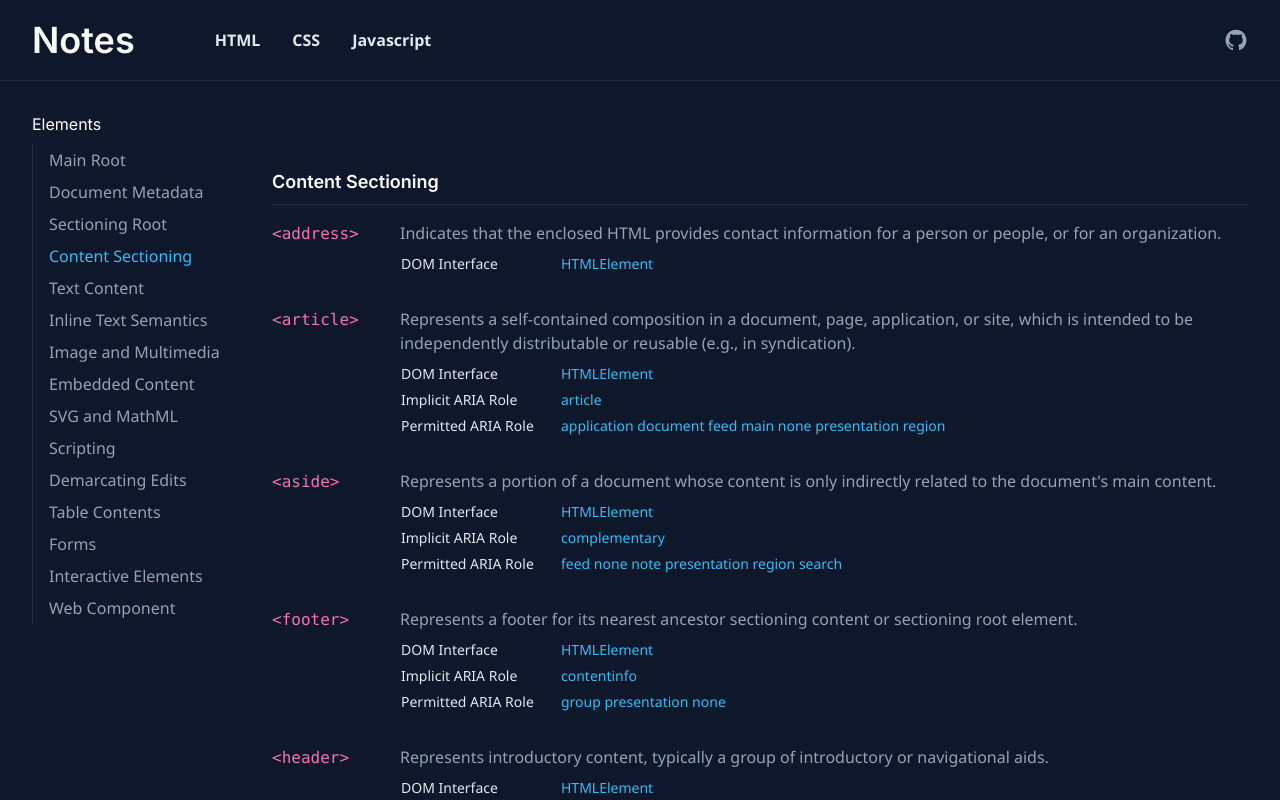
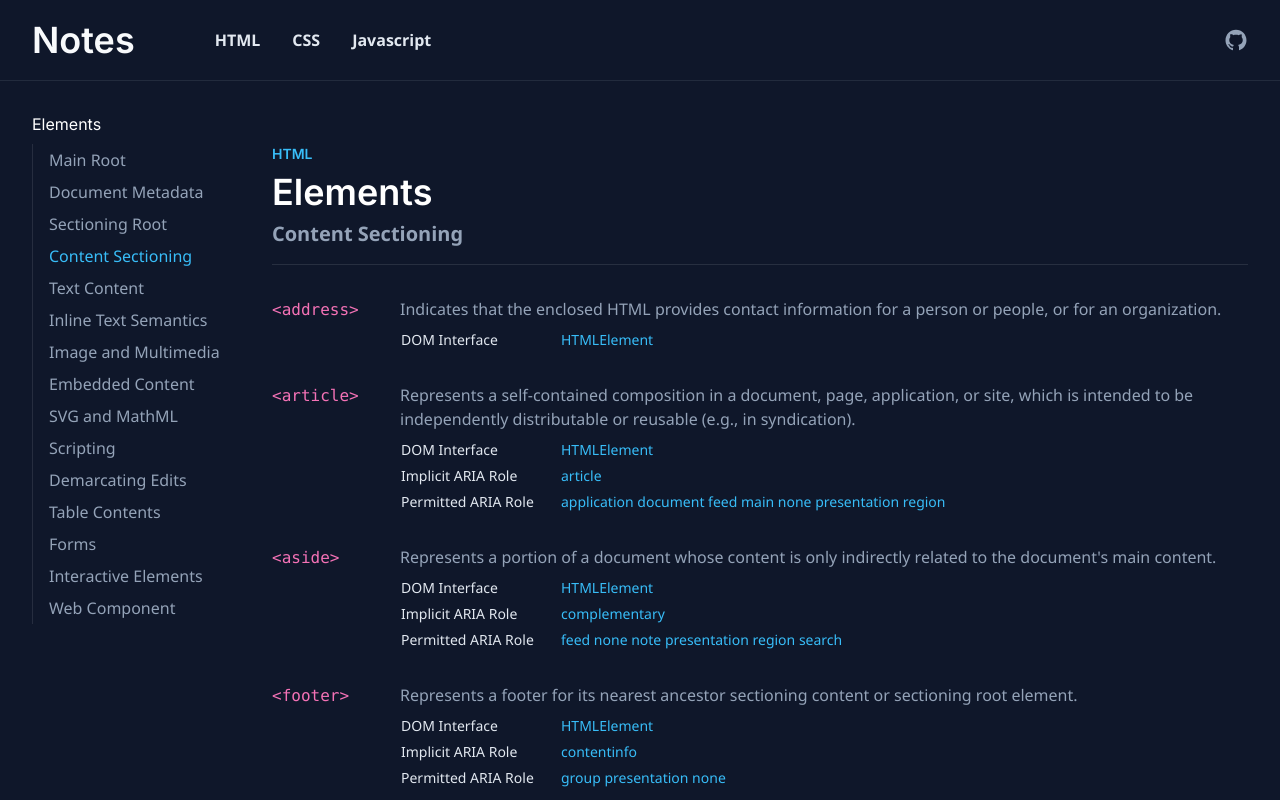
Before and after one commit to nhui98/my-notes, a Next.js app: page /html/contentsectioning in a window 1280 px wide. Shown: the top 800 px of the page. Built offline with nearby package versions, Linux system fonts and the light colour scheme.

Commit message:
refactor content sectioning tags

```diff
--- a/src/components/html/ContentSectioning/index.tsx
+++ b/src/components/html/ContentSectioning/index.tsx
@@ -1,4 +1,4 @@
-import SectionTitle from "../SectionTitle";
+import PageTitle from "../PageTitle";
 import AddressTag from "./AddressTag";
 import ArticleTag from "./ArticleTag";
 import AsideTag from "./AsideTag";
@@ -11,7 +11,11 @@ import SectionTag from "./SectionTag";
 
 const ContentSectioning = () => (
   <section className="html-section">
-    <SectionTitle title="Content Sectioning" />
+    <PageTitle
+      heading="HTML"
+      subheading="Elements"
+      description="Content Sectioning"
+    />
     <div className="html-section-layout">
       <AddressTag />
       <ArticleTag />
--- a/src/components/html/SectioningRoot/index.tsx
+++ b/src/components/html/SectioningRoot/index.tsx
@@ -1,9 +1,13 @@
-import SectionTitle from "../SectionTitle";
+import PageTitle from "../PageTitle";
 import BodyTag from "./BodyTag";
 
 const SectioningRoot = () => (
   <section className="html-section">
-    <SectionTitle title="Sectioning Root" />
+    <PageTitle
+      heading="HTML"
+      subheading="Elements"
+      description="Sectioning Root"
+    />
     <div className="html-section-layout">
       <BodyTag />
     </div>
```
